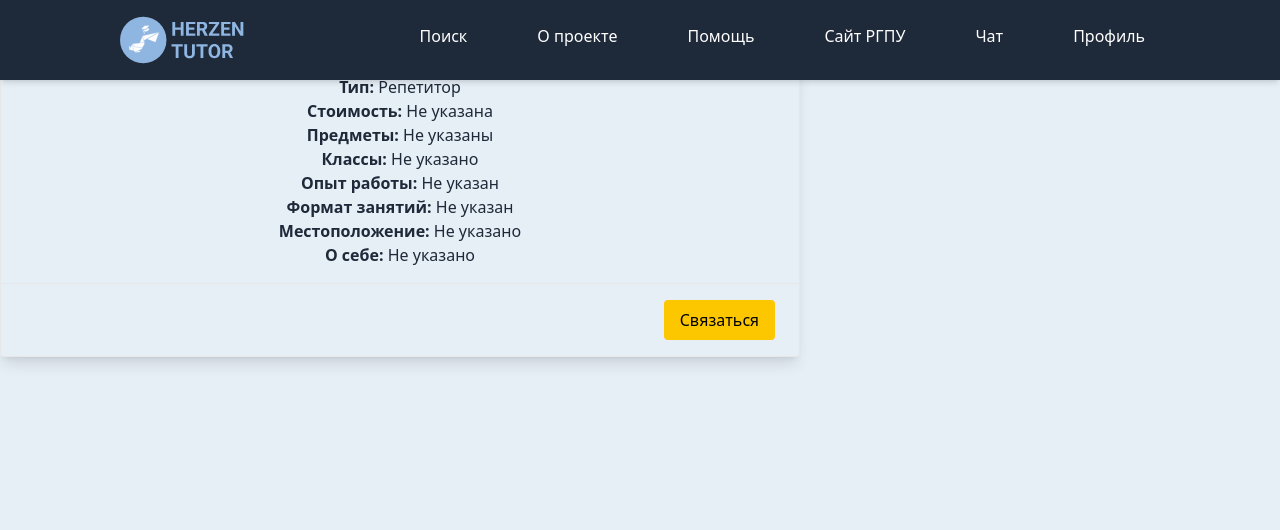
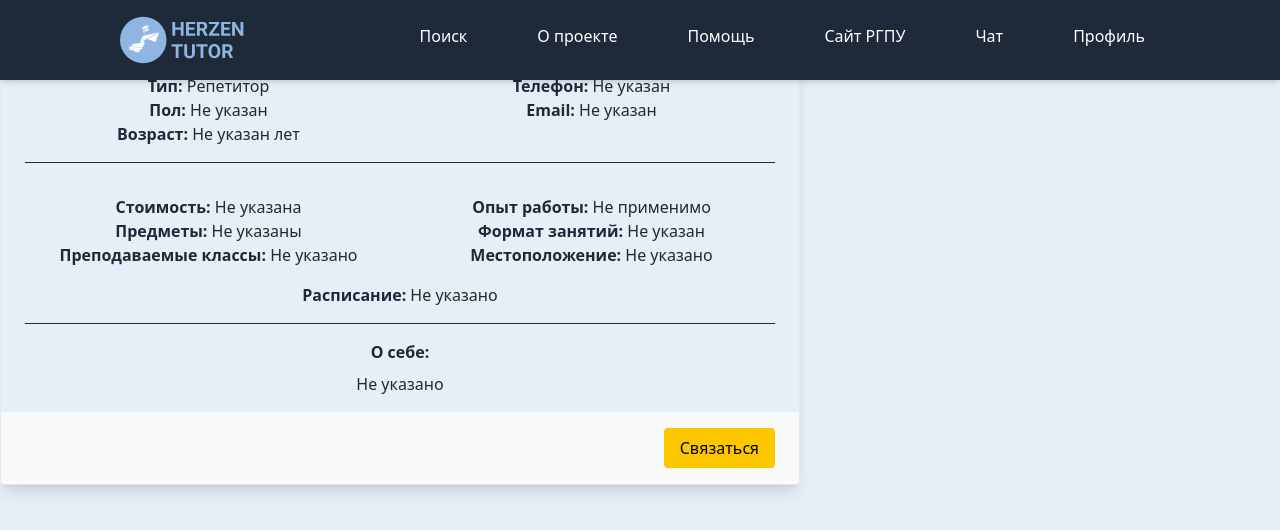
Before and after one commit to akvarelka1na1ohote/tutor-admin-front, a React (Vite) app: page /form in a window 1280 px wide. Shown: the top 530 px of the page. Built offline with nearby package versions, Linux system fonts and the light colour scheme.

Commit message:
form большой объём

```diff
--- a/src/components/filters/form.jsx
+++ b/src/components/filters/form.jsx
@@ -2,11 +2,18 @@ import React from 'react';
 
 export default function Form({ item, type }) {
   const isClient = type === 'client';
+
+  // Основная информация
   const birthYear = item?.birth_User ? new Date(item.birth_User).getFullYear() : null;
-  const age = birthYear ? 2025 - birthYear : 'Не указан';
+  const age = birthYear ? new Date().getFullYear() - birthYear : 'Не указан';
   const fullInfo = `${item?.name_User || 'Аноним'}, ${age} лет`;
+  const gender = item?.gender_User === 'male' ? 'Мужской' : item?.gender_User === 'female' ? 'Женский' : 'Не указан';
 
-  // Стоимость
+  // Контактные данные
+  const phone = item?.phone_User || 'Не указан';
+  const email = item?.email_User || 'Не указан';
+
+  // Стоимость занятий
   const cost = isClient
     ? item?.cost_From && item?.cost_To
       ? `${item.cost_From} - ${item.cost_To} руб/час`
@@ -15,25 +22,25 @@ export default function Form({ item, type }) {
       ? `${item.price_From} - ${item.price_To} руб/час`
       : 'Не указана';
 
-  // Класс ученика (для клиента) или преподаваемые классы (для репетитора)
+  // Классы/уровни
   const classLevel = isClient
     ? item?.class_Level || 'Не указан'
     : item?.teach_Levels?.join(', ') || 'Не указано';
+
+  // Предметы (с обработкой дубликатов)
+  const uniqueSubjects = item?.subjects?.length
+    ? [...new Set(item.subjects)].join(', ')
+    : 'Не указаны';
 
   // Описание
   const description = isClient
     ? item?.about_Pupil || 'Не указано'
     : item?.about_User || 'Не указано';
 
-  // Предметы
-  const uniqueSubjects = item?.subjects?.length
-    ? [...new Set(item.subjects)].join(', ')
-    : 'Не указаны';
-
-  // Опыт работы
-  const experience = item?.experience
-    ? `${item.experience} лет`
-    : 'Не указан';
+  // Опыт работы (только для репетиторов)
+  const experience = !isClient && item?.experience
+    ? `${item.experience} ${getExperienceWord(item.experience)}`
+    : 'Не применимо';
 
   // Формат занятий
   const lessonFormat = item?.lesson_Format?.join(', ') || 'Не указан';
@@ -41,25 +48,74 @@ export default function Form({ item, type }) {
   // Местоположение
   const location = item?.location || 'Не указано';
 
+  // Расписание
+  const schedule = item?.schedule?.join(', ') || 'Не указано';
+
+  // Вспомогательная функция для склонения слова "год"
+  function getExperienceWord(years) {
+    years = parseInt(years);
+    if (isNaN(years)) return 'лет';
+
+    const lastDigit = years % 10;
+    const lastTwoDigits = years % 100;
+
+    if (lastTwoDigits >= 11 && lastTwoDigits <= 19) return 'лет';
+    if (lastDigit === 1) return 'год';
+    if (lastDigit >= 2 && lastDigit <= 4) return 'года';
+    return 'лет';
+  }
+
   return (
     <div className="rounded overflow-hidden shadow-lg border border-gray-200 mb-4 w-[800px]">
       <header className="bg-gray-100 border-b border-gray-200 px-6 py-4">
         <h2 className="font-bold text-gray-800">{fullInfo}</h2>
       </header>
-      <hr className="border-t border-gray-200" />
-      <div className="px-6 py-4 text-gray-800">
-        <p><strong>Тип:</strong> {isClient ? 'Клиент' : 'Репетитор'}</p>
-        <p><strong>Стоимость:</strong> {cost}</p>
-        <p><strong>Предметы:</strong> {uniqueSubjects}</p>
-        <p><strong>Классы:</strong> {classLevel}</p>
-        <p><strong>Опыт работы:</strong> {experience}</p>
-        <p><strong>Формат занятий:</strong> {lessonFormat}</p>
-        <p><strong>Местоположение:</strong> {location}</p>
-        <p><strong>О себе:</strong> {description}</p>
+
+      <div className="px-6 py-4 text-gray-800 grid grid-cols-2 gap-4">
+        {/* Основная информация */}
+        <div className="col-span-2 grid grid-cols-2 gap-4 border-b pb-4 mb-4">
+          <div>
+            <p><strong>Тип:</strong> {isClient ? 'Клиент' : 'Репетитор'}</p>
+            <p><strong>Пол:</strong> {gender}</p>
+            <p><strong>Возраст:</strong> {age} лет</p>
+          </div>
+          <div>
+            <p><strong>Телефон:</strong> {phone}</p>
+            <p><strong>Email:</strong> {email}</p>
+          </div>
+        </div>
+
+        {/* Информация о занятиях */}
+        <div>
+          <p><strong>Стоимость:</strong> {cost}</p>
+          <p><strong>Предметы:</strong> {uniqueSubjects}</p>
+          <p><strong>{isClient ? 'Класс ученика' : 'Преподаваемые классы'}:</strong> {classLevel}</p>
+        </div>
+
+        <div>
+          {!isClient && <p><strong>Опыт работы:</strong> {experience}</p>}
+          <p><strong>Формат занятий:</strong> {lessonFormat}</p>
+          <p><strong>Местоположение:</strong> {location}</p>
+        </div>
+
+        {/* Расписание (если есть) */}
+        {schedule && (
+          <div className="col-span-2">
+            <p><strong>Расписание:</strong> {schedule}</p>
+          </div>
+        )}
+
+        {/* Описание */}
+        <div className="col-span-2 border-t pt-4">
+          <p><strong>О себе:</strong></p>
+          <p className="mt-2">{description}</p>
+        </div>
       </div>
-      <hr className="border-t border-gray-200" />
-      <footer className="px-6 py-4 text-right text-gray-600">
-        <button className="bg-yellow-400 text-black px-4 py-2 rounded hover:bg-yellow-500">Связаться</button>
+
+      <footer className="px-6 py-4 text-right text-gray-600 bg-gray-50">
+        <button className="bg-yellow-400 text-black px-4 py-2 rounded hover:bg-yellow-500 transition-colors">
+          Связаться
+        </button>
       </footer>
     </div>
   );
```
